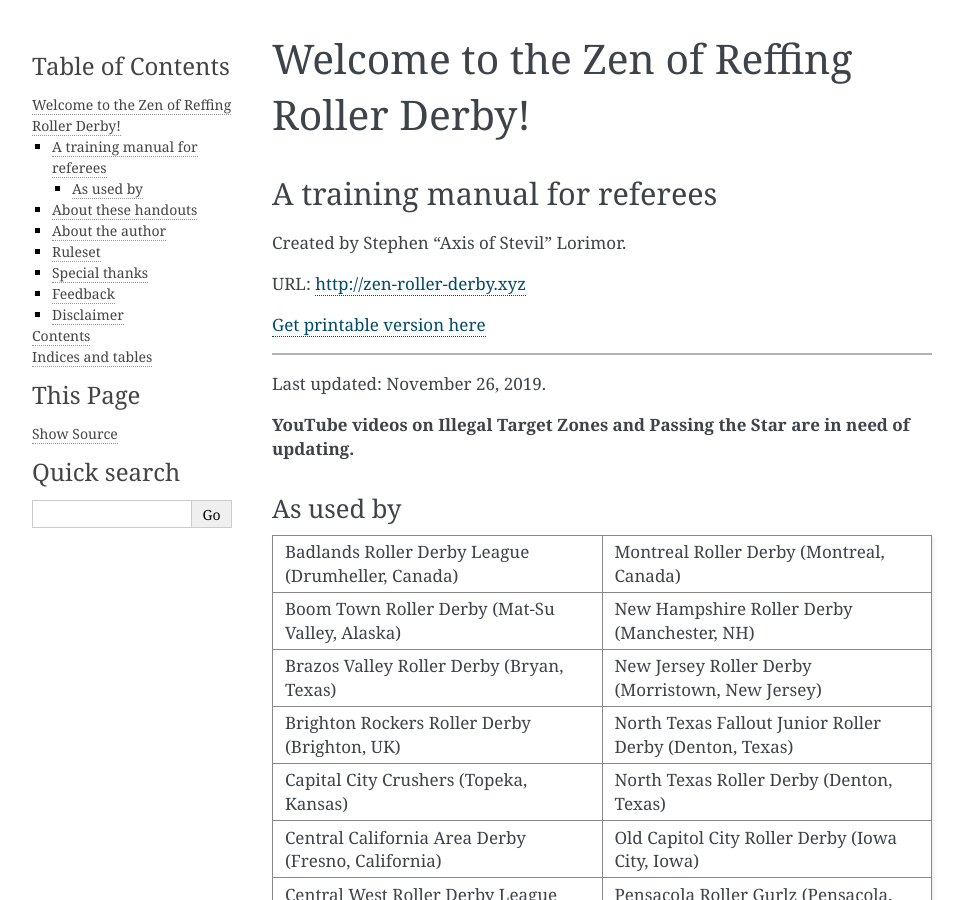
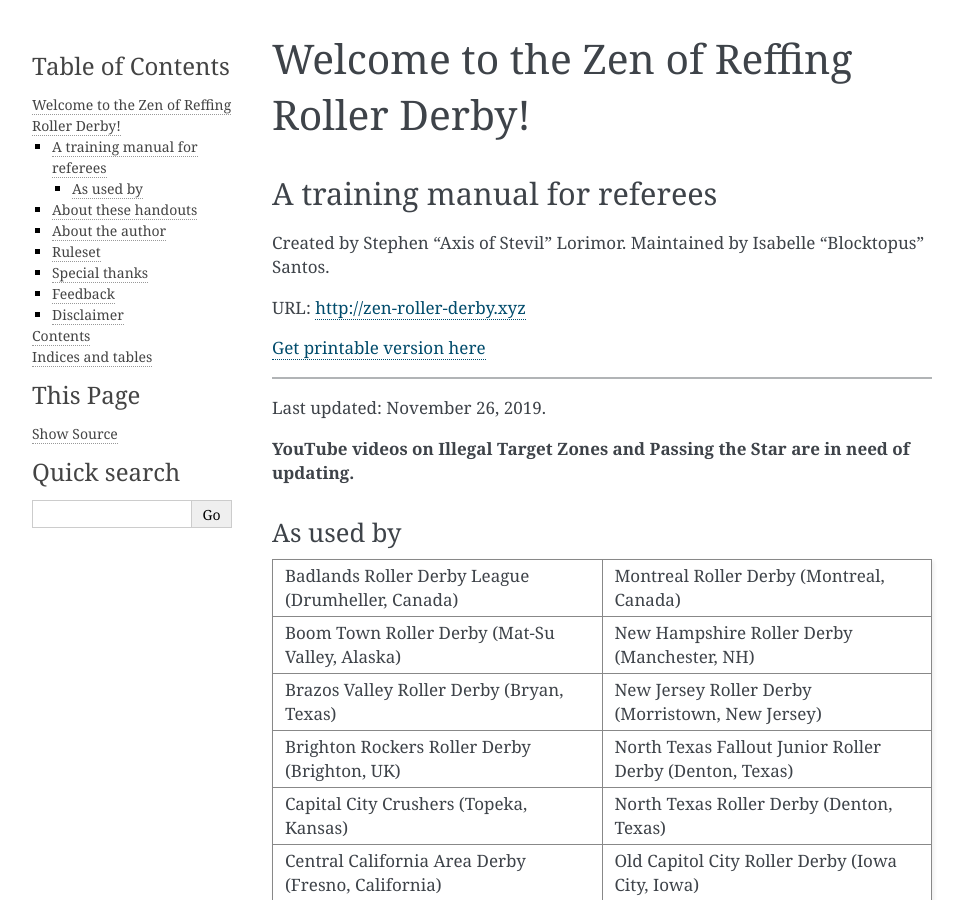
Before and after one commit to mrogaski/zenref, a Sphinx documentation site: the page built from docs/source/index.rst, in a window 1280 px wide and 900 px high. Shown: the whole window, without its empty margins (148-1112 px from the left). Built offline with Sphinx 7.4.7, drawn with Linux system fonts in a browser that asks for light colours.

Commit message:
Add name of maintainer.

```diff
--- a/docs/source/index.rst
+++ b/docs/source/index.rst
@@ -11,7 +11,7 @@
 A training manual for referees
 ------------------------------
 
-Created by Stephen “Axis of Stevil” Lorimor.
+Created by Stephen “Axis of Stevil” Lorimor. Maintained by Isabelle “Blocktopus” Santos.
 
 URL: http://zen-roller-derby.xyz
 
```
